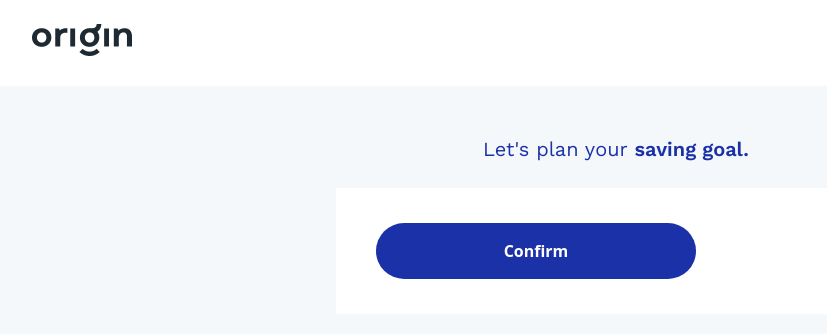
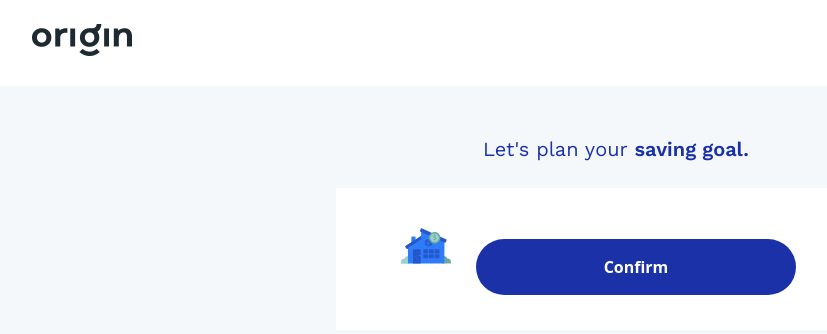
Before and after one commit to eduardogerentklein/saving-goal, a Next.js app: page / in a window 1280 px wide. Shown: the top 334 px of the page, without its empty margins (24-851 px from the left). Built offline with nearby package versions, Linux system fonts and the light colour scheme.

Commit message:
feat: Adding house's icon

```diff
--- a/src/pages/index.tsx
+++ b/src/pages/index.tsx
@@ -1,5 +1,7 @@
+import styled from 'styled-components'
+
 import type { NextPage } from 'next'
-import styled from 'styled-components'
+import Image from 'next/image'
 
 import { Button } from '../components/button'
 import { Box } from '../components/box'
@@ -46,6 +48,7 @@ const Index: NextPage = () => (
       <StyledSpan fontWeight={600}>saving goal.</StyledSpan>
     </StyledH1>
     <StyledBox>
+      <Image src='/icons/house.svg' alt='House icon' width={100} height={50} />
       <Button>Confirm</Button>
     </StyledBox>
   </Main>
```
Also changed, not shown: public/icons/house.svg (added).
